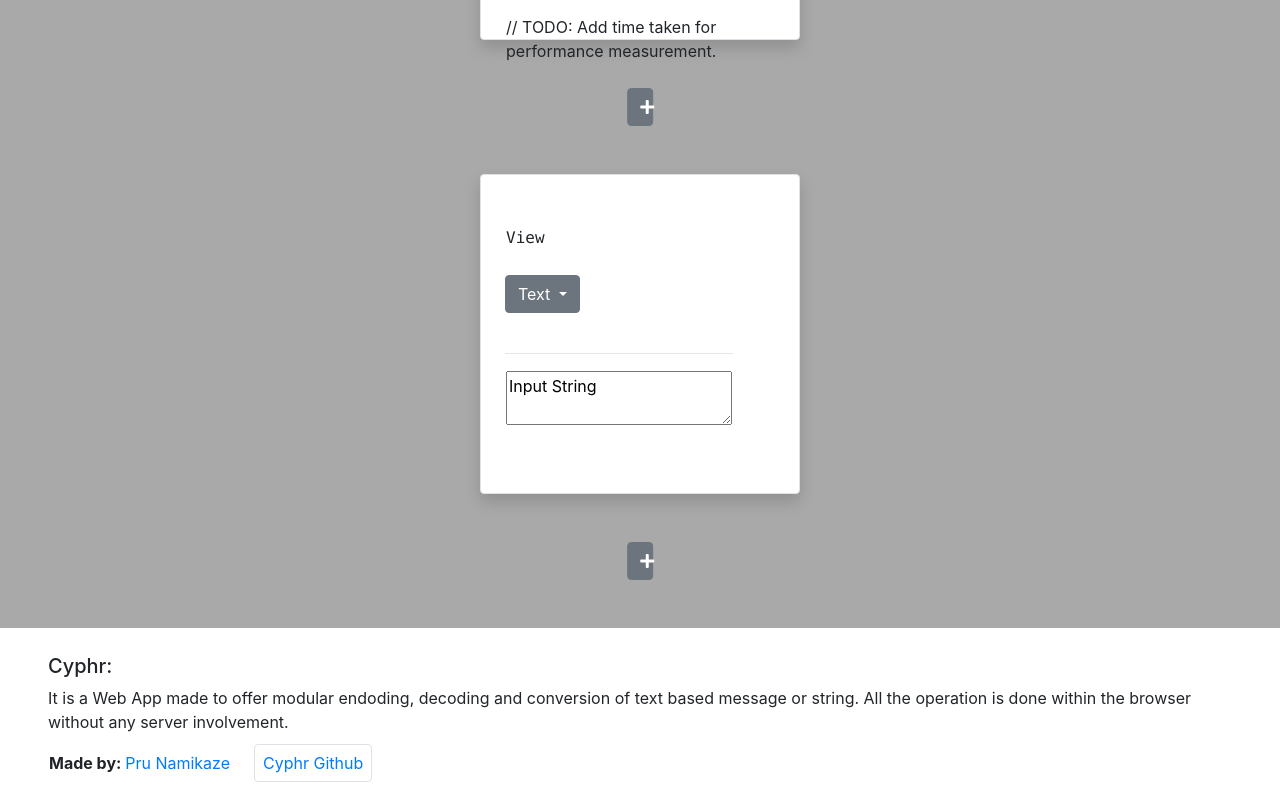
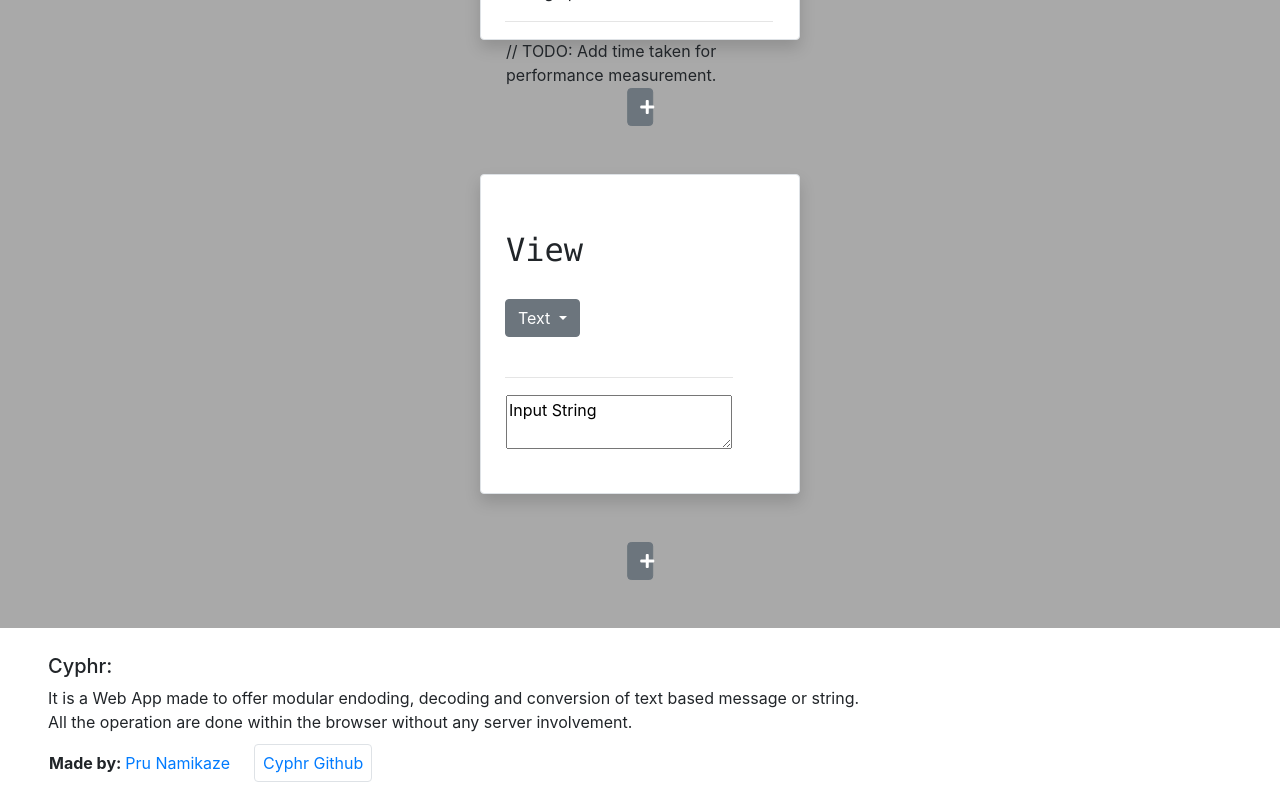
Before and after one commit to pru-namikaze/Cyphr, an Angular app: page / in a window 1280 px wide. Shown: the part 867-1667 px from the top of the page. Built offline with nearby package versions, Linux system fonts and the light colour scheme.

Commit message:
Minor changes

```diff
--- a/src/app/templates/footer/footer.component.html
+++ b/src/app/templates/footer/footer.component.html
@@ -11,8 +11,8 @@
     <tr>
       <h5>Cyphr:</h5>
       <p>
-        It is a Web App made to offer modular endoding, decoding and conversion of text based message or string. All the
-        operation is done within the browser without any server involvement.
+        It is a Web App made to offer modular endoding, decoding and conversion of text based message or string.<br />
+        All the operation are done within the browser without any server involvement.
       </p>
     </tr>
     <tr>
--- a/src/app/templates/node-template/node-template.component.html
+++ b/src/app/templates/node-template/node-template.component.html
@@ -15,7 +15,7 @@
     </tr>
     <br />
     <tr>
-      <td class="font-family-lucida-console-monaco-monospace">
+      <td class="font-family-lucida-console-monaco-monospace-2em">
         {{infrastructureNodeList.NodeList[id][1]}}
       </td>
     </tr>
```
